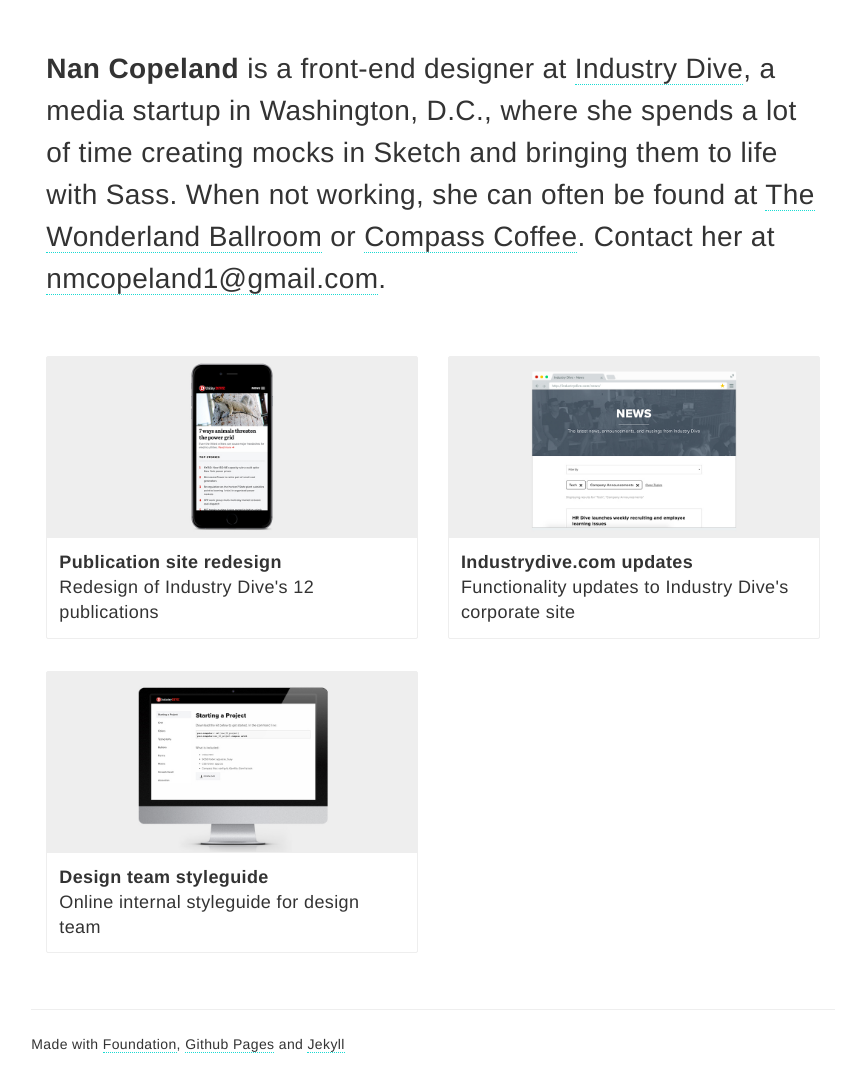
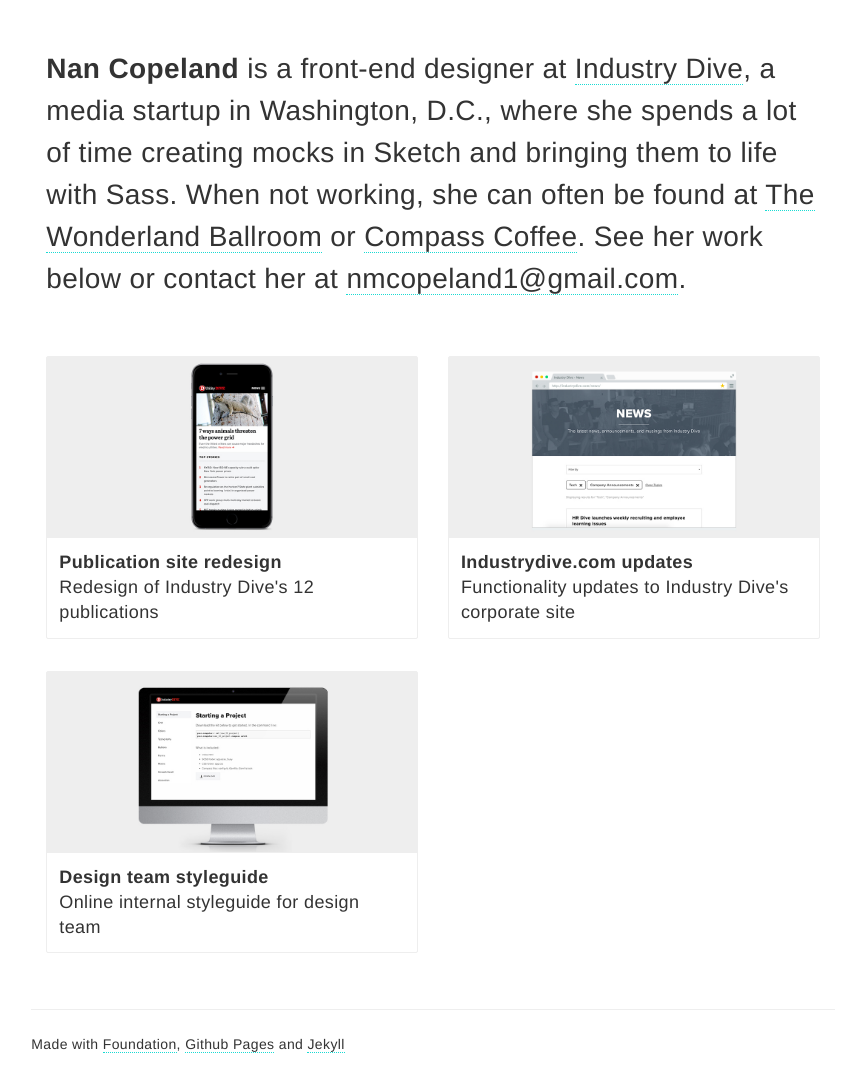
Before and after one commit to nancopeland/old-portfolio-site, a Jekyll site: the page built from index.md, in a window 1280 px wide. Shown: the whole page, without its empty margins (207-1058 px from the left). Built offline with Jekyll 4.4.1, drawn with Linux system fonts in a browser that asks for light colours; nearby versions of some CDN libraries.

Commit message:
updates copy

```diff
--- a/_layouts/home.html
+++ b/_layouts/home.html
@@ -3,7 +3,7 @@
 ---
 
 <div class="about-home">
-    <p><strong>Nan Copeland</strong> is a front-end designer at <a href="http://industrydive.com/" target="_blank">Industry Dive</a>, a media startup in Washington, D.C., where she spends a lot of time creating mocks in Sketch and bringing them to life with Sass. When not working, she can often be found at <a href="http://www.thewonderlandballroom.com/" target="_blank">The Wonderland Ballroom</a> or <a href="http://www.compasscoffee.com/" target="_blank">Compass Coffee</a>. Contact her at <a href="mailto:nmcopeland1@gmail.com" target="_blank">nmcopeland1@gmail.com</a>.</p>
+    <p><strong>Nan Copeland</strong> is a front-end designer at <a href="http://industrydive.com/" target="_blank">Industry Dive</a>, a media startup in Washington, D.C., where she spends a lot of time creating mocks in Sketch and bringing them to life with Sass. When not working, she can often be found at <a href="http://www.thewonderlandballroom.com/" target="_blank">The Wonderland Ballroom</a> or <a href="http://www.compasscoffee.com/" target="_blank">Compass Coffee</a>. See her work below or contact her at <a href="mailto:nmcopeland1@gmail.com" target="_blank">nmcopeland1@gmail.com</a>.</p>
 </div>
 
 <div class="projects">
```
Also changed, not shown: 2 other files.
